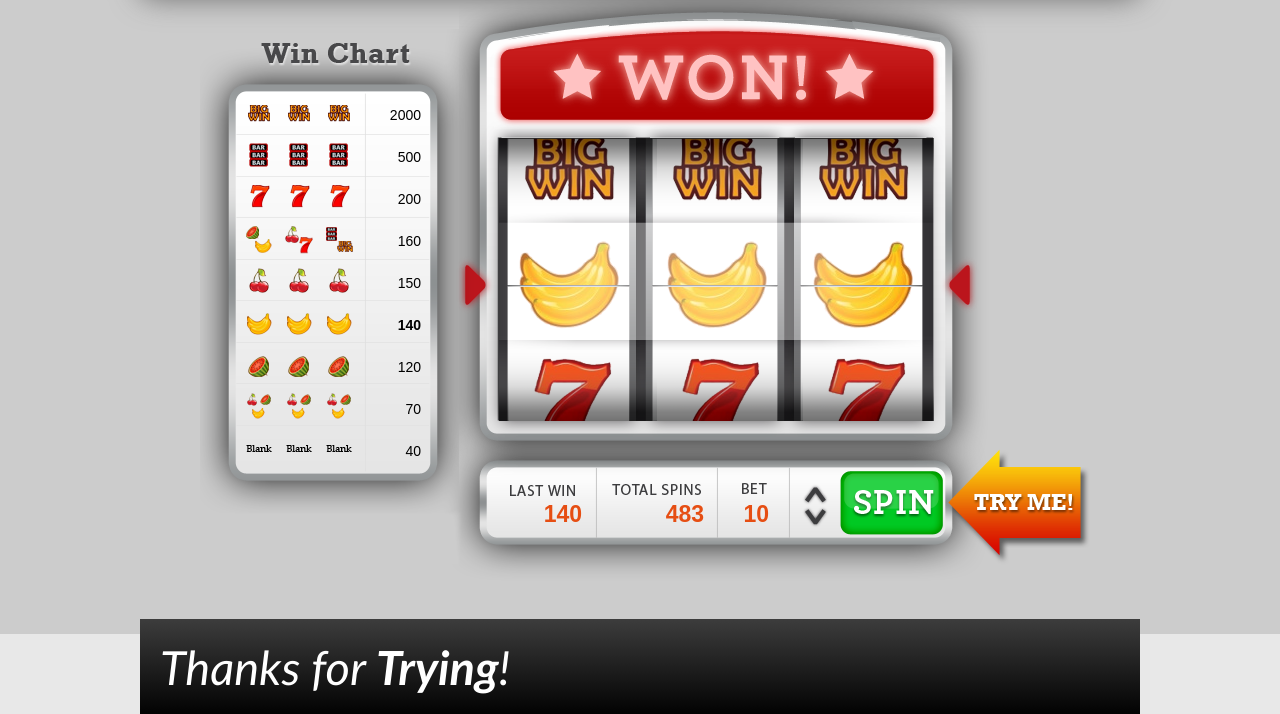
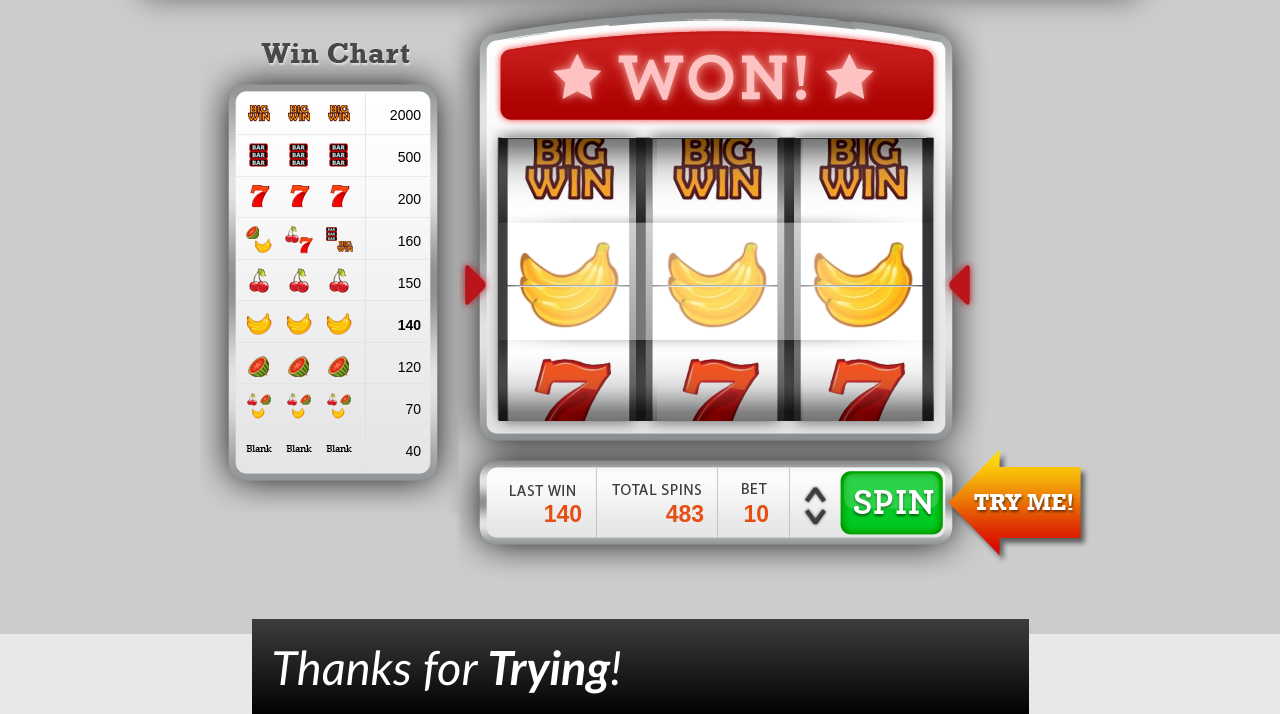
Before and after one commit to Allalon80/Slot-Machine-v-1.0, a plain HTML site: page index.html in a window 1280 px wide. Shown: the part 343-1057 px from the top of the page. Drawn offline with Linux system fonts and the light colour scheme.

Commit message:
Update style.css

```diff
--- a/css/style.css
+++ b/css/style.css
@@ -140,7 +140,7 @@ h2 {
 
 .container .black_bar {
 	height: 71px;
-	max-width: 960px;
+	max-width: 737px;
 	background: #3c3c3c; /* Old browsers */
 	background: -moz-linear-gradient(top, #3c3c3c 1%, #020202 100%); /* FF3.6+ */
 	background: -webkit-gradient(linear, left top, left bottom, color-stop(1%,#3c3c3c), color-stop(100%,#020202)); /* Chrome,Safari4+ */
```
